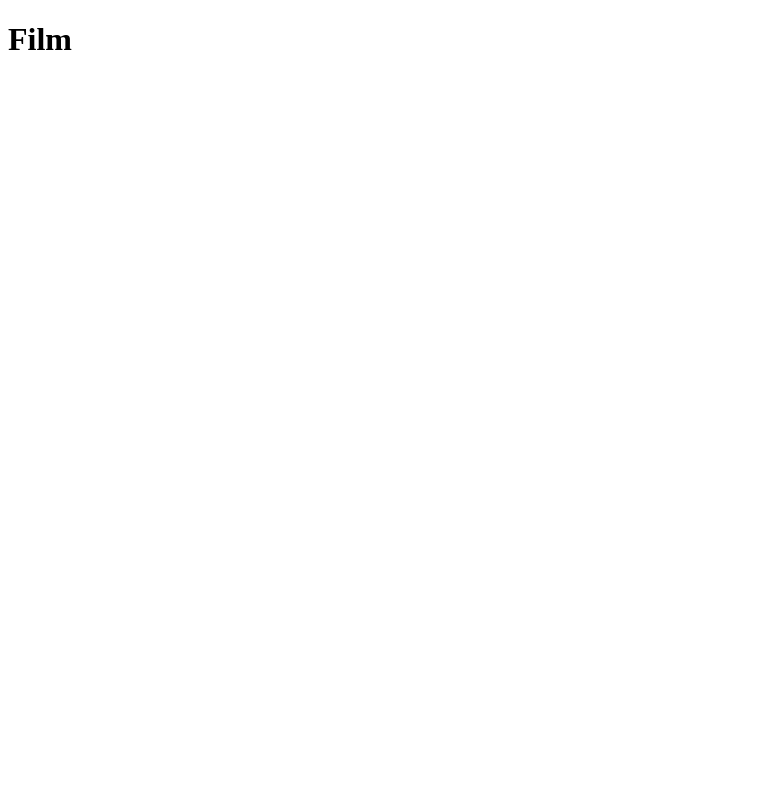
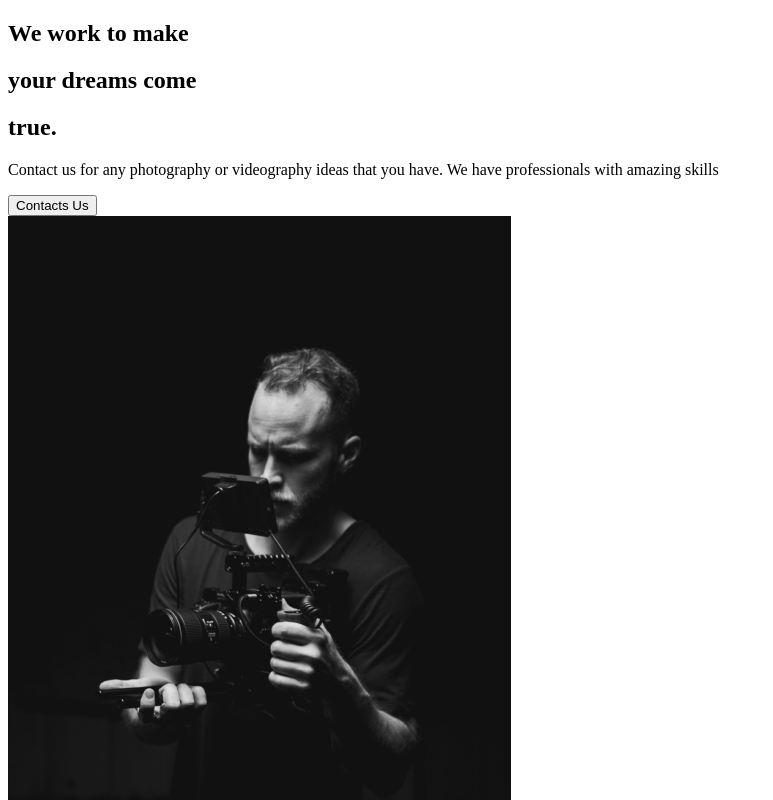
Before and after one commit to dm1tro69/react-capture, a React (Create React App) app: page / in a window 1280 px wide. Shown: the top 800 px of the page, without its empty margins (0-773 px from the left). Built offline with nearby package versions, Linux system fonts and the light colour scheme.

Commit message:
add about section

```diff
--- a/public/index.html
+++ b/public/index.html
@@ -14,7 +14,6 @@
       manifest.json provides metadata used when your web app is installed on a
       user's mobile device or desktop. See https://developers.google.com/web/fundamentals/web-app-manifest/
     -->
-    <link rel="manifest" href="%PUBLIC_URL%/manifest.json" />
     <!--
       Notice the use of %PUBLIC_URL% in the tags above.
       It will be replaced with the URL of the `public` folder during the build.
--- a/src/App.js
+++ b/src/App.js
@@ -1,9 +1,11 @@
+
+import AboutUs from "./pages/AboutUs";
 
 
 function App() {
   return (
     <div className="App">
-       <h1>Film</h1>
+        <AboutUs/>
     </div>
   );
 }
--- /dev/null
+++ b/src/components/AboutSection.js
@@ -0,0 +1,29 @@
+import React from 'react';
+import home1 from '../img/home1.png'
+
+const AboutSection = () => {
+    return (
+        <div>
+            <div className="description">
+                <div className="title">
+                    <div className="hide">
+                        <h2>We work to make</h2>
+                    </div>
+                    <div className="hide">
+                        <h2>your <span>dreams</span> come</h2>
+                    </div>
+                    <div className="hide">
+                        <h2>true.</h2>
+                    </div>
+                </div>
+                <p>Contact us for any photography or videography ideas that you have. We have professionals with amazing skills</p>
+                <button>Contacts Us</button>
+            </div>
+            <div className="image">
+                <img src={home1} alt="img"/>
+            </div>
+        </div>
+    );
+};
+
+export default AboutSection;
--- /dev/null
+++ b/src/pages/AboutUs.js
@@ -0,0 +1,12 @@
+import React from 'react';
+import AboutSection from "../components/AboutSection";
+
+const AboutUs = () => {
+    return (
+        <>
+            <AboutSection/>
+        </>
+    );
+};
+
+export default AboutUs;
```
Also changed, not shown: public/manifest.json (deleted).
